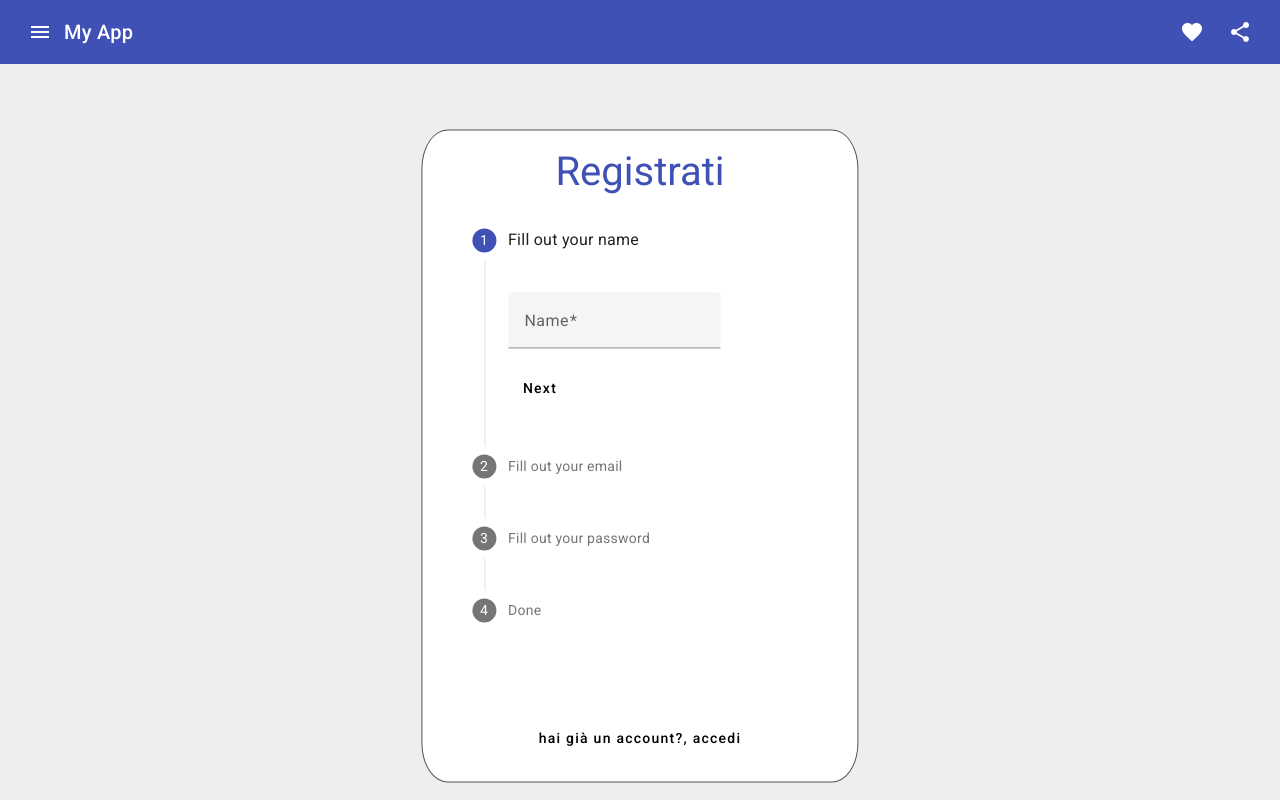
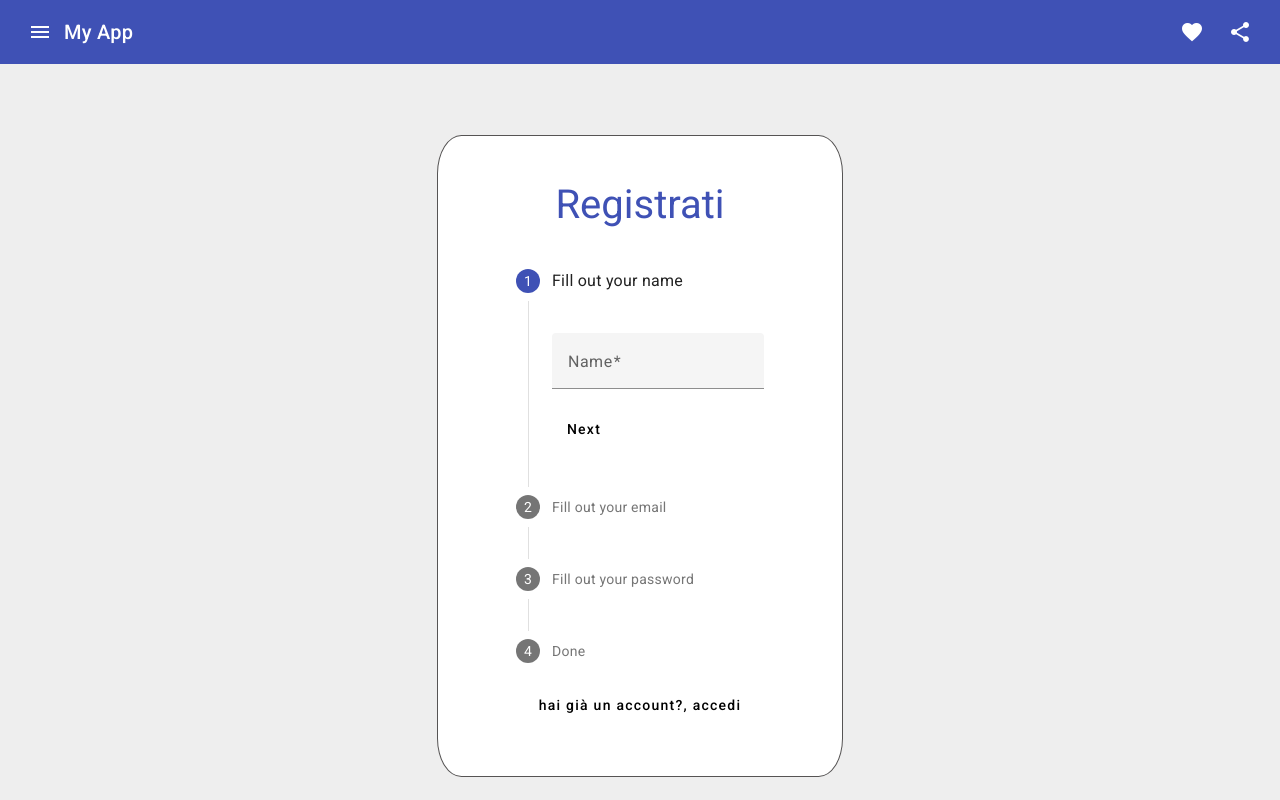
Before and after one commit to Teghino/Negozio, an Angular app: page / in a window 1280 px wide. Built offline with nearby package versions, Linux system fonts and the light colour scheme.

Commit message:
rinominata cartella login

```diff
--- a/src/app/app-routing.module.ts
+++ b/src/app/app-routing.module.ts
@@ -1,6 +1,6 @@
 import { NgModule } from '@angular/core';
 import { RouterModule, Routes } from '@angular/router';
-import { StepperVerticalExample } from './components/stepper/stepper.component';
+import { StepperVerticalExample } from './components/login/stepper.component';
 import { RegistrazioneComponent } from './components/registrazione/registrazione.component';
 
 
--- a/src/app/app.module.ts
+++ b/src/app/app.module.ts
@@ -6,7 +6,7 @@ import { AppComponent } from './app.component';
 import {MatSidenavModule} from '@angular/material/sidenav';
 import { BrowserAnimationsModule } from '@angular/platform-browser/animations';
 import { SidenavComponent } from "./components/sidenav/sidenav.component";
-import { StepperVerticalExample } from "./components/stepper/stepper.component";
+import { StepperVerticalExample } from "./components/login/stepper.component";
 import { HttpClientModule } from '@angular/common/http';
 import { RegistrazioneComponent } from './components/registrazione/registrazione.component';
 
--- a/src/app/components/registrazione/registrazione.component.css
+++ b/src/app/components/registrazione/registrazione.component.css
@@ -1,10 +1,6 @@
 .mat-stepper-vertical {
-  height: 100%;
-  width: 100%;
-}
+  margin-top: 8px;
 
-.mat-step-label, .mat-step-content {
-  width: 100%;
 }
 
 .mat-mdc-form-field {
@@ -20,10 +16,10 @@
   flex-direction: column;
   align-items: center;
   justify-content: center;
-  height: 75vh;
-  width: 30vw;
+  height: 75%;
+  width: 30%;
   border: 1px solid #565454; /* Cambia il colore come preferisci */
-  padding: 2vw; /* Aggiungi spazio intorno al contenuto */
+  padding: 20px 10px; /* Aggiungi spazio intorno al contenuto */
   border-radius: 6%;
   background-color: white;
 }
--- a/src/app/components/registrazione/registrazione.component.ts
+++ b/src/app/components/registrazione/registrazione.component.ts
@@ -58,7 +58,7 @@ export class RegistrazioneComponent {
   }).pipe(
     catchError((error: any) => {
       console.error('Si è verificato un errore durante la registrazione:', error);
-      if(error.status == 400){
+      if(error.status == 409){
         let secondFormGroup = this.mainForm.get('secondFormGroup');
         let secondCtrl = secondFormGroup ? secondFormGroup.get('secondCtrl') : null;
         if(secondCtrl){
--- a/src/app/components/sidenav/sidenav.component.ts
+++ b/src/app/components/sidenav/sidenav.component.ts
@@ -6,7 +6,7 @@ import { MatListModule } from '@angular/material/list';
 import {MatDividerModule} from '@angular/material/divider';
 import {BrowserAnimationsModule} from '@angular/platform-browser/animations';
 import {MatIconModule} from '@angular/material/icon';
-import { StepperVerticalExample } from "../stepper/stepper.component";
+import { StepperVerticalExample } from "../login/stepper.component";
 import { RouterModule } from '@angular/router';
 import { ToolbarComponent } from "../toolbar/toolbar.component";
 
```
Also changed, not shown: src/app/components/login/stepper.component.css (renamed from src/app/components/stepper/stepper.component.css), src/app/components/login/stepper.component.html (renamed from src/app/components/stepper/stepper.component.html), src/app/components/login/stepper.component.ts (renamed from src/app/components/stepper/stepper.component.ts).
